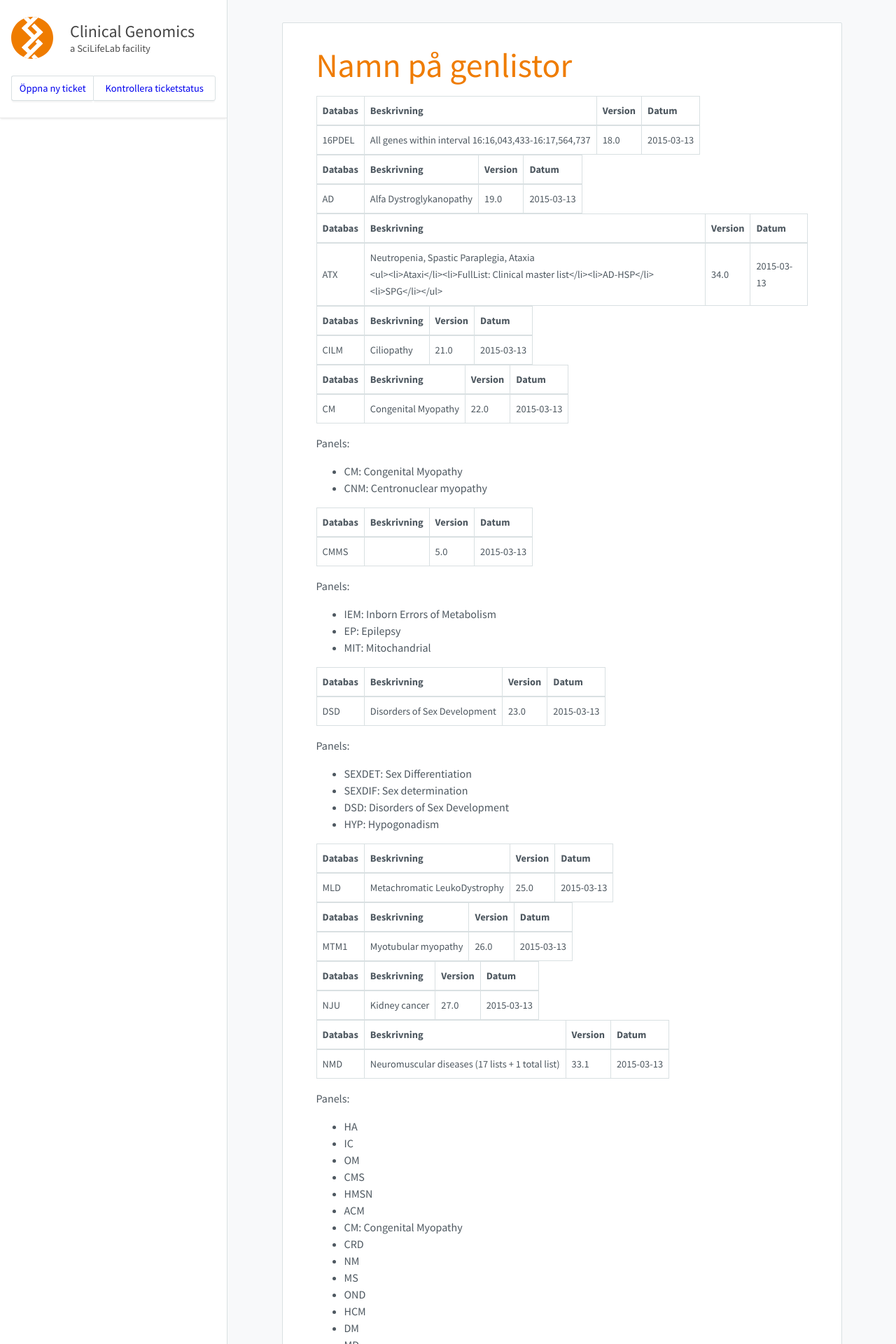
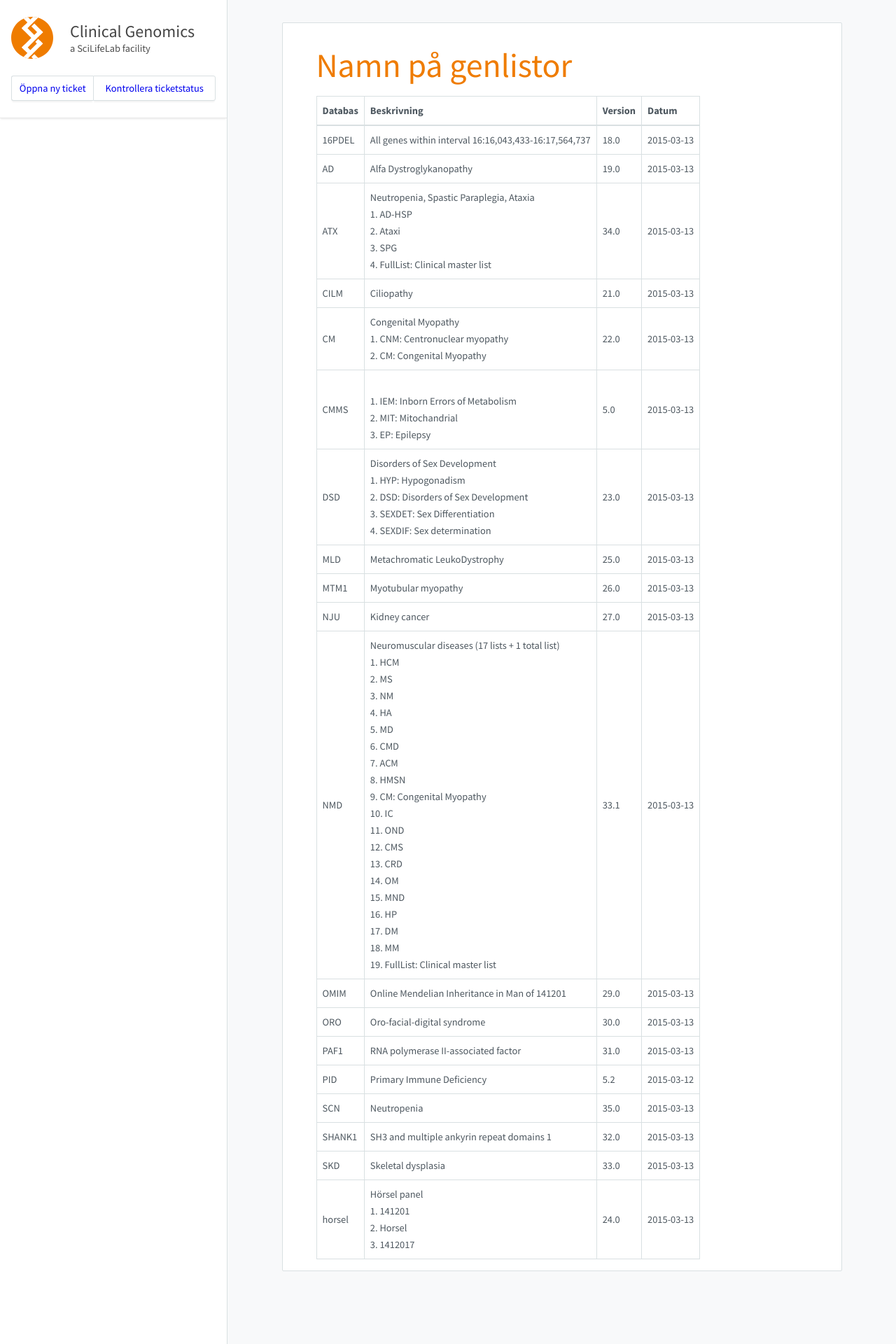
Before and after one commit to Clinical-Genomics/clinical-genomics.github.io, a Jekyll site: the page built from _pages/namnpagenlistor.md, in a window 1280 px wide. Shown: the top 1920 px of the page at 70% size. Built offline with Jekyll 4.4.1, drawn with Linux system fonts in a browser that asks for light colours; nearby versions of some CDN libraries; some of the changed text lies outside the part shown.

Commit message:
Add panels as fake lists

```diff
--- a/_pages/namnpagenlistor.md
+++ b/_pages/namnpagenlistor.md
@@ -9,122 +9,21 @@ title: Namn på genlistor
 |Databas|Beskrivning|Version|Datum|
 |---|---|---|---|
 |16PDEL|All genes within interval 16:16,043,433-16:17,564,737|18.0|2015-03-13|
-
-|Databas|Beskrivning|Version|Datum|
-|---|---|---|---|
 |AD|Alfa Dystroglykanopathy|19.0|2015-03-13|
-
-|Databas|Beskrivning|Version|Datum|
-|---|---|---|---|
-|ATX|Neutropenia, Spastic Paraplegia, Ataxia <br /> <ul><li>Ataxi</li><li>FullList: Clinical master list</li><li>AD-HSP</li><li>SPG</li></ul> |34.0|2015-03-13|
-
-
-
-|Databas|Beskrivning|Version|Datum|
-|---|---|---|---|
+|ATX|Neutropenia, Spastic Paraplegia, Ataxia<br />1. AD-HSP<br />2. Ataxi<br />3. SPG<br />4. FullList: Clinical master list<br />|34.0|2015-03-13|
 |CILM|Ciliopathy|21.0|2015-03-13|
-
-|Databas|Beskrivning|Version|Datum|
-|---|---|---|---|
-|CM|Congenital Myopathy|22.0|2015-03-13|
-
-Panels:
-
-- CM: Congenital Myopathy
-- CNM: Centronuclear myopathy
-
-|Databas|Beskrivning|Version|Datum|
-|---|---|---|---|
-|CMMS||5.0|2015-03-13|
-
-Panels:
-- IEM: Inborn Errors of Metabolism
-- EP: Epilepsy
-- MIT: Mitochandrial
-
-|Databas|Beskrivning|Version|Datum|
-|---|---|---|---|
-|DSD|Disorders of Sex Development|23.0|2015-03-13|
-
-Panels:
-
-- SEXDET: Sex Differentiation
-- SEXDIF: Sex determination
-- DSD: Disorders of Sex Development
-- HYP: Hypogonadism
-
-|Databas|Beskrivning|Version|Datum|
-|---|---|---|---|
+|CM|Congenital Myopathy<br />1. CNM: Centronuclear myopathy<br />2. CM: Congenital Myopathy<br />|22.0|2015-03-13|
+|CMMS|<br />1. IEM: Inborn Errors of Metabolism<br />2. MIT: Mitochandrial<br />3. EP: Epilepsy<br />|5.0|2015-03-13|
+|DSD|Disorders of Sex Development<br />1. HYP: Hypogonadism<br />2. DSD: Disorders of Sex Development<br />3. SEXDET: Sex Differentiation<br />4. SEXDIF: Sex determination<br />|23.0|2015-03-13|
 |MLD|Metachromatic LeukoDystrophy|25.0|2015-03-13|
-
-|Databas|Beskrivning|Version|Datum|
-|---|---|---|---|
 |MTM1|Myotubular myopathy|26.0|2015-03-13|
-
-|Databas|Beskrivning|Version|Datum|
-|---|---|---|---|
 |NJU|Kidney cancer|27.0|2015-03-13|
-
-|Databas|Beskrivning|Version|Datum|
-|---|---|---|---|
-|NMD|Neuromuscular diseases (17 lists + 1 total list)|33.1|2015-03-13|
-
-Panels:
-
-- HA
-- IC
-- OM
-- CMS
-- HMSN
-- ACM
-- CM: Congenital Myopathy
-- CRD
-- NM
-- MS
-- OND
-- HCM
-- DM
-- MD
-- CMD
-- FullList: Clinical master list
-- MM
-- HP
-- MND
-
-|Databas|Beskrivning|Version|Datum|
-|---|---|---|---|
+|NMD|Neuromuscular diseases (17 lists + 1 total list)<br />1. HCM<br />2. MS<br />3. NM<br />4. HA<br />5. MD<br />6. CMD<br />7. ACM<br />8. HMSN<br />9. CM: Congenital Myopathy<br />10. IC<br />11. OND<br />12. CMS<br />13. CRD<br />14. OM<br />15. MND<br />16. HP<br />17. DM<br />18. MM<br />19. FullList: Clinical master list<br />|33.1|2015-03-13|
 |OMIM|Online Mendelian Inheritance in Man of 141201|29.0|2015-03-13|
-
-|Databas|Beskrivning|Version|Datum|
-|---|---|---|---|
 |ORO|Oro-facial-digital syndrome|30.0|2015-03-13|
-
-|Databas|Beskrivning|Version|Datum|
-|---|---|---|---|
 |PAF1|RNA polymerase II-associated factor|31.0|2015-03-13|
-
-|Databas|Beskrivning|Version|Datum|
-|---|---|---|---|
 |PID|Primary Immune Deficiency|5.2|2015-03-12|
-
-|Databas|Beskrivning|Version|Datum|
-|---|---|---|---|
 |SCN|Neutropenia|35.0|2015-03-13|
-
-|Databas|Beskrivning|Version|Datum|
-|---|---|---|---|
 |SHANK1|SH3 and multiple ankyrin repeat domains 1|32.0|2015-03-13|
-
-|Databas|Beskrivning|Version|Datum|
-|---|---|---|---|
 |SKD|Skeletal dysplasia|33.0|2015-03-13|
-
-|Databas|Beskrivning|Version|Datum|
-|---|---|---|---|
-|horsel|Hörsel panel|24.0|2015-03-13|
-
-Panels:
-
-- Horsel
-- 141201
-- 1412017
+|horsel|Hörsel panel<br />1. 141201<br />2. Horsel<br />3. 1412017<br />|24.0|2015-03-13|
```
